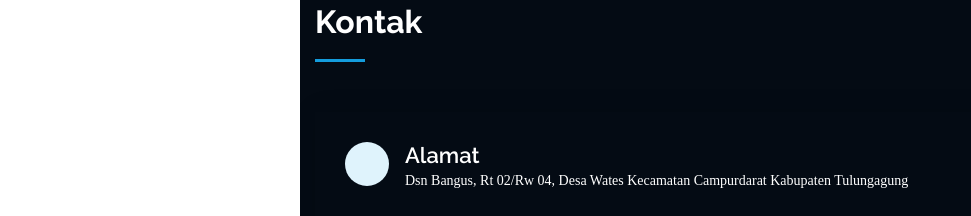
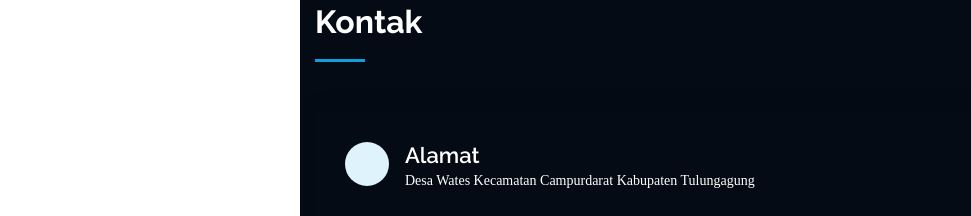
Before and after one commit to Bayudiartaa/portofolio_v2, a plain HTML site: page index.html in a window 1280 px wide. Shown: the part 4580-4796 px from the top of the page, without its empty margins (0-971 px from the left). Drawn offline with nearby package versions, Linux system fonts and the light colour scheme; no server answers; some icons are missing; a web font is replaced by a local one.

Commit message:
change alamat

```diff
--- a/index.html
+++ b/index.html
@@ -569,8 +569,7 @@
                             <div class="address ">
                                 <i class="icofont-google-map "></i>
                                 <h4 style="color: #ffffff; ">Alamat</h4>
-                                <p style="color: #ffffff; font-family: 'font-content'; ">Dsn Bangus, Rt 02/Rw 04, Desa
-                                Wates Kecamatan Campurdarat Kabupaten Tulungagung</p>
+                                <p style="color: #ffffff; font-family: 'font-content'; ">Desa Wates Kecamatan Campurdarat Kabupaten Tulungagung</p>
                             </div>
 
                             <div class="email ">
```
